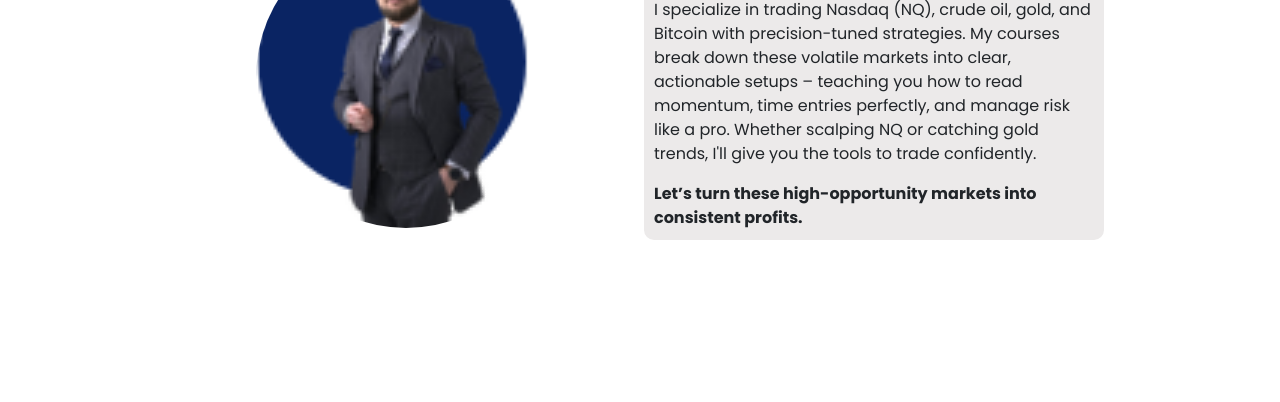
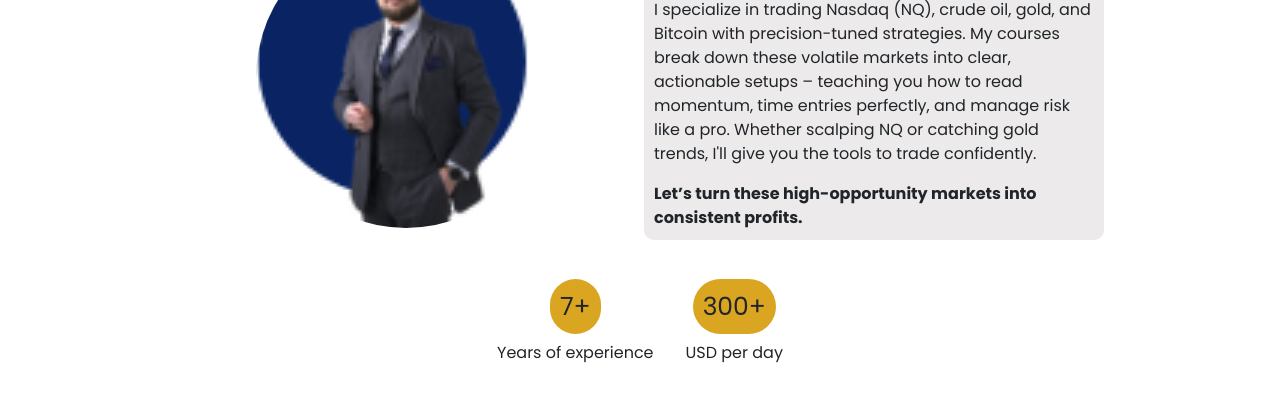
Before and after one commit to Mouhamed-Talibi/nouredine.kaimous, a plain HTML site: page index.html in a window 1280 px wide. Shown: the part 196-598 px from the top of the page. Drawn offline with nearby package versions, Linux system fonts and the light colour scheme; a web font is replaced by a local one.

```diff
--- a/css/main.css
+++ b/css/main.css
@@ -109,3 +109,16 @@
         margin-top: 20px;
     }
 }
+
+.infos .info span {
+    background-color: var(--gold);
+    padding: 10px;
+    border-radius: 50px;
+    font-size: 25px;
+}
+
+.infos .info span:hover {
+    background-color: var(--dark-blue);
+    color: var(--gold);
+    transition: .4s all ease;
+}
--- a/index.html
+++ b/index.html
@@ -94,6 +94,18 @@
                         </div>
                     </div>
                 </div>
+                <div class="text-center mt-5">
+                    <div class="infos d-flex justify-content-center align-items-center">
+                        <div class="info mx-3">
+                            <span>7+</span>
+                            <p class="mb-0 mt-3">Years of experience</p>
+                        </div>
+                        <div class="info mx-3">
+                            <span>300+</span>
+                            <p class="mb-0 mt-3">USD per day</p>
+                        </div>
+                    </div>
+                </div>
             </div>
         </div>
 
```
